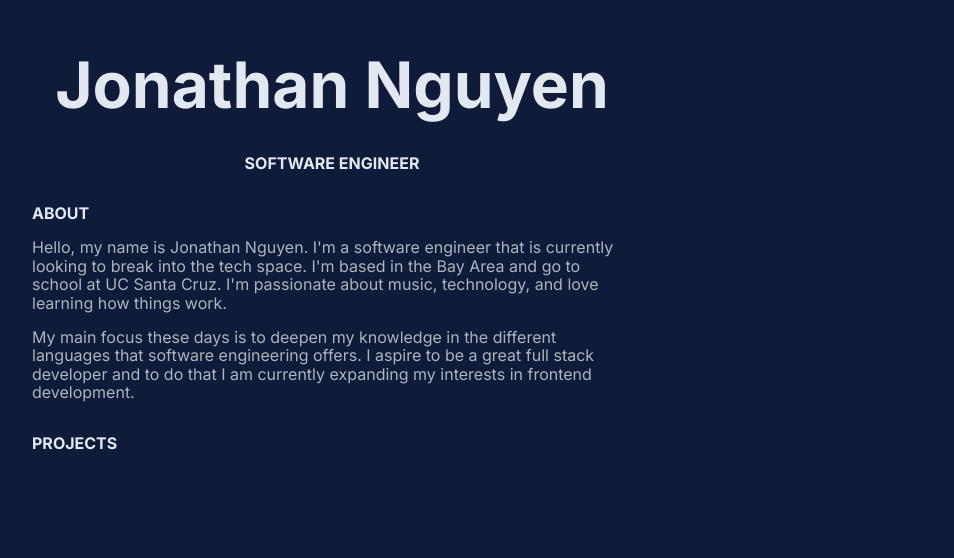
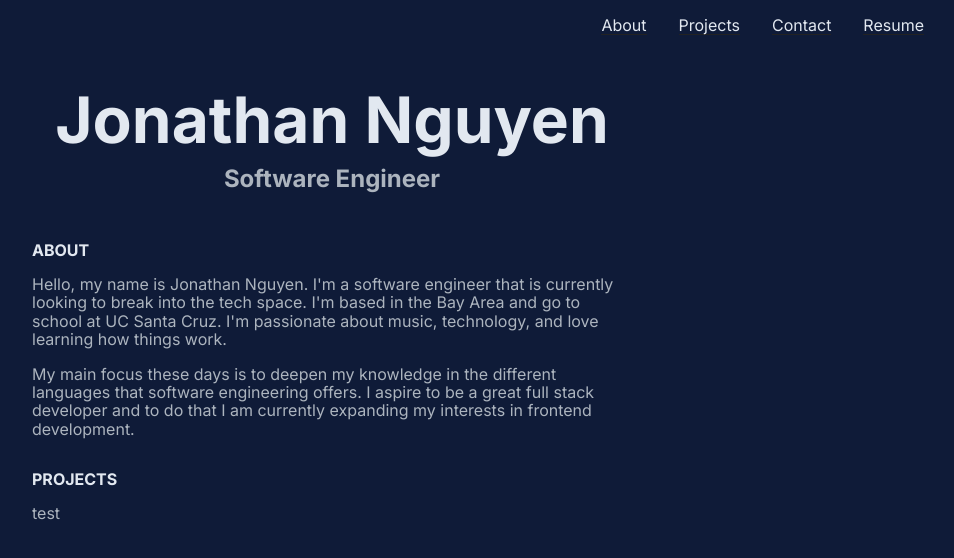
Before and after one commit to jonathanguyen21/Portfolio-Website, a React (Vite) app: page / in a window 1280 px wide. Shown: the top 558 px of the page, without its empty margins (308-1262 px from the left). Built offline with nearby package versions, Linux system fonts and the light colour scheme.

Commit message:
Updated NavBar to scroll to certain headings

```diff
--- a/components/About.jsx
+++ b/components/About.jsx
@@ -1,6 +1,6 @@
 function About() {
   return (
-    <section className="about container">
+    <section className="about container" id="about--section">
       <h2>About</h2>
       <p>
         Hello, my name is Jonathan Nguyen. I'm a software engineer that is
--- a/components/Hero.jsx
+++ b/components/Hero.jsx
@@ -4,7 +4,7 @@ function Hero() {
       <a href="#">
         <h1>Jonathan Nguyen</h1>
       </a>
-      <h2>Software Engineer</h2>
+      <h3>Software Engineer</h3>
     </section>
   );
 }
--- /dev/null
+++ b/components/NavBar.jsx
@@ -0,0 +1,34 @@
+function NavBar() {
+  function ScrollAbout() {
+    const element = document.getElementById("about--section");
+    element.scrollIntoView({ behavior: "smooth" });
+  }
+
+  function ScrollProjects() {
+    const element = document.getElementById("projects--section");
+    element.scrollIntoView({ behavior: "smooth" });
+  }
+
+  return (
+    <section className="navbar">
+      <ul className="navbar__list">
+        <a onClick={ScrollAbout} className="navbar__list__item">
+          About
+        </a>
+        <a onClick={ScrollProjects} className="navbar__list__item">
+          Projects
+        </a>
+        <li className="navbar__list__item">Contact</li>
+        <a
+          href="https://docs.google.com/document/d/1tnCklbnH17hHW5gAsIj1t1LGo5UsfNXw/edit?usp=sharing&ouid=106471855305774167176&rtpof=true&sd=true"
+          target="_blank"
+          className="navbar__list__item"
+        >
+          Resume
+        </a>
+      </ul>
+    </section>
+  );
+}
+
+export default NavBar;
--- /dev/null
+++ b/components/Projects.jsx
@@ -0,0 +1,10 @@
+function Projects() {
+  return (
+    <section className="projects container" id="projects--section">
+      <h2>Projects</h2>
+      <p>test</p>
+    </section>
+  );
+}
+
+export default Projects;
--- a/src/App.css
+++ b/src/App.css
@@ -3,9 +3,11 @@
 body {
     background-color: rgb(15, 27, 56);
     color: rgb(226, 232, 240);
-    font-family: Inter, 'Courier New', Courier, monospace;
+    font-family: Inter, Arial, Helvetica, sans-serif;
+    font-size: 1rem;
     margin-left: 2rem;
     margin-right: 2rem;
+    height: 200vh;
 }
 
 h2 {
@@ -13,6 +15,35 @@ h2 {
     font-size: 1rem;
     margin-bottom: 1rem;
     margin-top: 2rem;
+}
+
+/* NavBar */
+
+.navbar__list {
+    display: flex;
+    list-style: none;
+    justify-content: center;
+    padding: 0;
+}
+
+.navbar__list__item {
+    margin: 0 1rem;
+    border-bottom: 1px solid #222;
+}
+
+.navbar a {
+    text-decoration: none;
+    color: rgb(226, 232, 240);
+}
+
+.navbar a:hover {
+    cursor: pointer;
+}
+
+@media screen and (min-width: 1000px) {
+    .navbar__list {
+        justify-content: end;
+    }
 }
 
 /* Hero */
--- a/src/App.jsx
+++ b/src/App.jsx
@@ -1,18 +1,17 @@
 import "normalize.css";
 import "./App.css";
-import Hero from "../components/Hero.jsx";
-import About from "../components/About.jsx";
+import NavBar from "../components/NavBar";
+import Hero from "../components/Hero";
+import About from "../components/About";
+import Projects from "../components/Projects";
 
 function App() {
-  console.log("hello");
   return (
     <>
+      <NavBar />
       <Hero />
       <About />
-
-      <section className="projects container">
-        <h2>Projects</h2>
-      </section>
+      <Projects />
     </>
   );
 }
```
